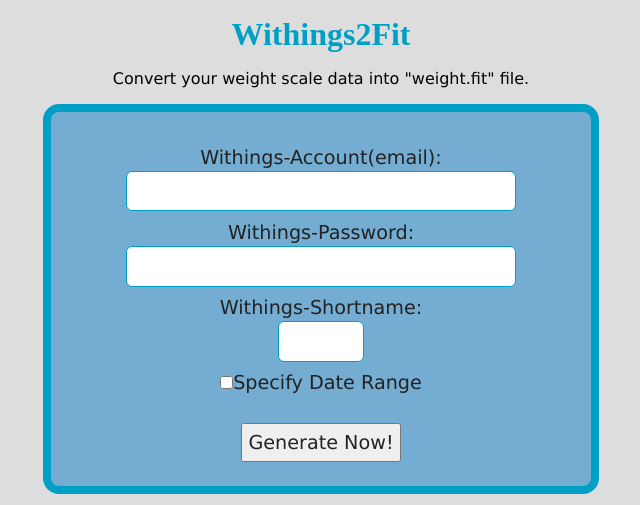
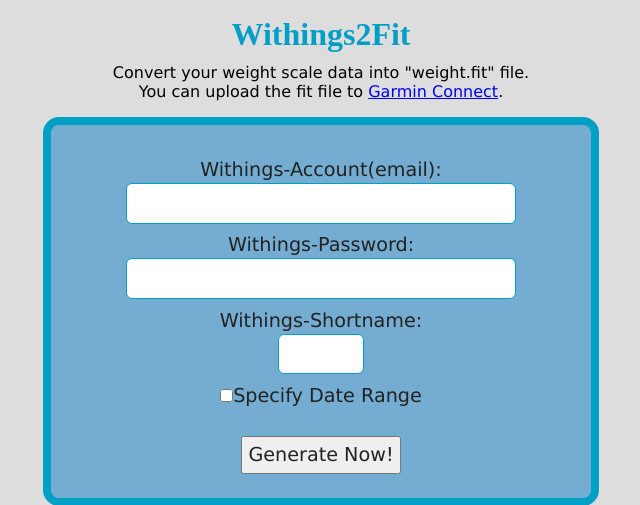
Before and after one commit to jaroslawhartman/withings-sync, a Flask app: page / in a window 1280 px wide. Shown: the top 505 px of the page, without its empty margins (319-959 px from the left). Run offline with Flask 2, Linux system fonts and the light colour scheme; some libraries are stand-ins or nearby versions; some web fonts are replaced.

Commit message:
added description

```diff
--- a/webservice/static/css/default.css
+++ b/webservice/static/css/default.css
@@ -10,7 +10,7 @@
 }
 
 h1 {
-    margin: 0.5em 0;
+    margin: 0.5em 0 0.3em;
     font-family: 'Corben';
     color: #00A0C6;
 }
--- a/webservice/templates/index.html
+++ b/webservice/templates/index.html
@@ -7,7 +7,8 @@
 </head>
 <body>
 <h1>Withings2Fit</h1>
-<p>Convert your weight scale data into "weight.fit" file.</p>
+<p>Convert your weight scale data into "weight.fit" file.<br />
+You can upload the fit file to <a href="http://connect.garmin.com/">Garmin Connect</a>.</p>
 <form action="/" method="post">
 {% if error %}
 <div id='error'>{{ error }}</div>
```
